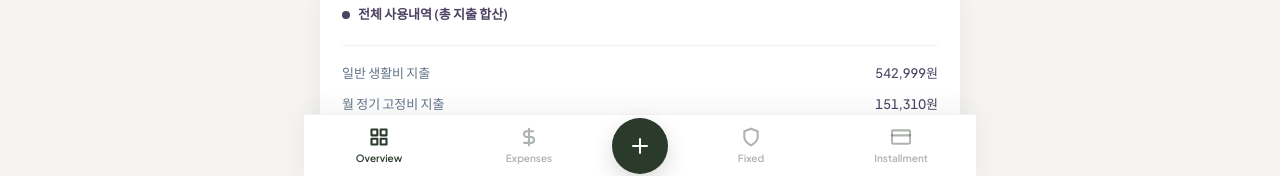
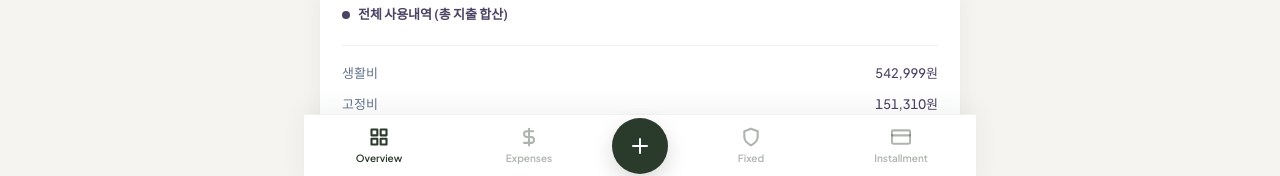
Before and after one commit to eunbin0123/moneyplan, a React (Vite) app: page / in a window 1280 px wide. Shown: the part 608-784 px from the top of the page. Built offline with nearby package versions, Linux system fonts and the light colour scheme; no server answers; the database is empty.

Commit message:
주기 모달 변경 / 지출 추가 시 상태 변화

```diff
--- a/src/App.tsx
+++ b/src/App.tsx
@@ -601,7 +601,7 @@ export default function App() {
             isOpen={isCycleModalOpen}
             onClose={() => { setIsCycleModalOpen(false); setEditingCycleIdx(null); }}
             onSave={handleSaveCycle}
-            initialCycle={editingCycleIdx !== null ? activeData.cycles[editingCycleIdx] : null}
+            initialCycle={editingCycleIdx !== null ? (budgetState[currentMonth]?.cycles[editingCycleIdx] ?? null) : null}
         />
         <EventModal isOpen={isEventModalOpen} onClose={() => setIsEventModalOpen(false)} onSave={handleSaveEvent} />
         <IncomeModal
--- a/src/components/Modals.tsx
+++ b/src/components/Modals.tsx
@@ -73,7 +73,7 @@ export const ExpenseModal: React.FC<ExpenseModalProps> = ({
       amount: amtNum,
       settleAmount: settleNum > 0 ? settleNum : undefined,
       editable: true,
-      checked: initialItem ? initialItem.checked : true,
+      checked: initialItem ? initialItem.checked : false,
       paid: initialItem ? initialItem.paid : false,
     });
     onClose();
--- a/src/components/OverviewTab.tsx
+++ b/src/components/OverviewTab.tsx
@@ -266,24 +266,24 @@ export const OverviewTab: React.FC<OverviewTabProps> = ({
 
               <div className={styles.specBox}>
                 <div className={styles.specRow}>
-                  <span className={styles.specLabel}>일반 생활비 지출</span>
+                  <span className={styles.specLabel}>생활비</span>
                   <span className={styles.specValueDark}>{formatCurrency(totalLivingSpent)}</span>
                 </div>
                 <div className={styles.specRow}>
-                  <span className={styles.specLabel}>월 정기 고정비 지출</span>
+                  <span className={styles.specLabel}>고정비</span>
                   <span className={styles.specValueDark}>{formatCurrency(totalFixedSpent)}</span>
                 </div>
                 <div className={styles.specRow}>
-                  <span className={styles.specLabel}>비정기 경조사비 지출</span>
+                  <span className={styles.specLabel}>경조사비</span>
                   <span className={styles.specValueDark}>{formatCurrency(totalEventSpent)}</span>
                 </div>
                 <div className={styles.specRow}>
-                  <span className={styles.specLabel}>이번 달 할부금</span>
+                  <span className={styles.specLabel}>할부금</span>
                   <span className={styles.specValueDark}>{formatCurrency(installmentChargeThisMonth)}</span>
                 </div>
                 {debtChargeThisMonth > 0 && (
                     <div className={styles.specRow}>
-                      <span className={styles.specLabel}>당겨쓰기 차감</span>
+                      <span className={styles.specLabel}>당겨쓰기</span>
                       <span className={styles.specValueDark}>{formatCurrency(debtChargeThisMonth)}</span>
                     </div>
                 )}
```
